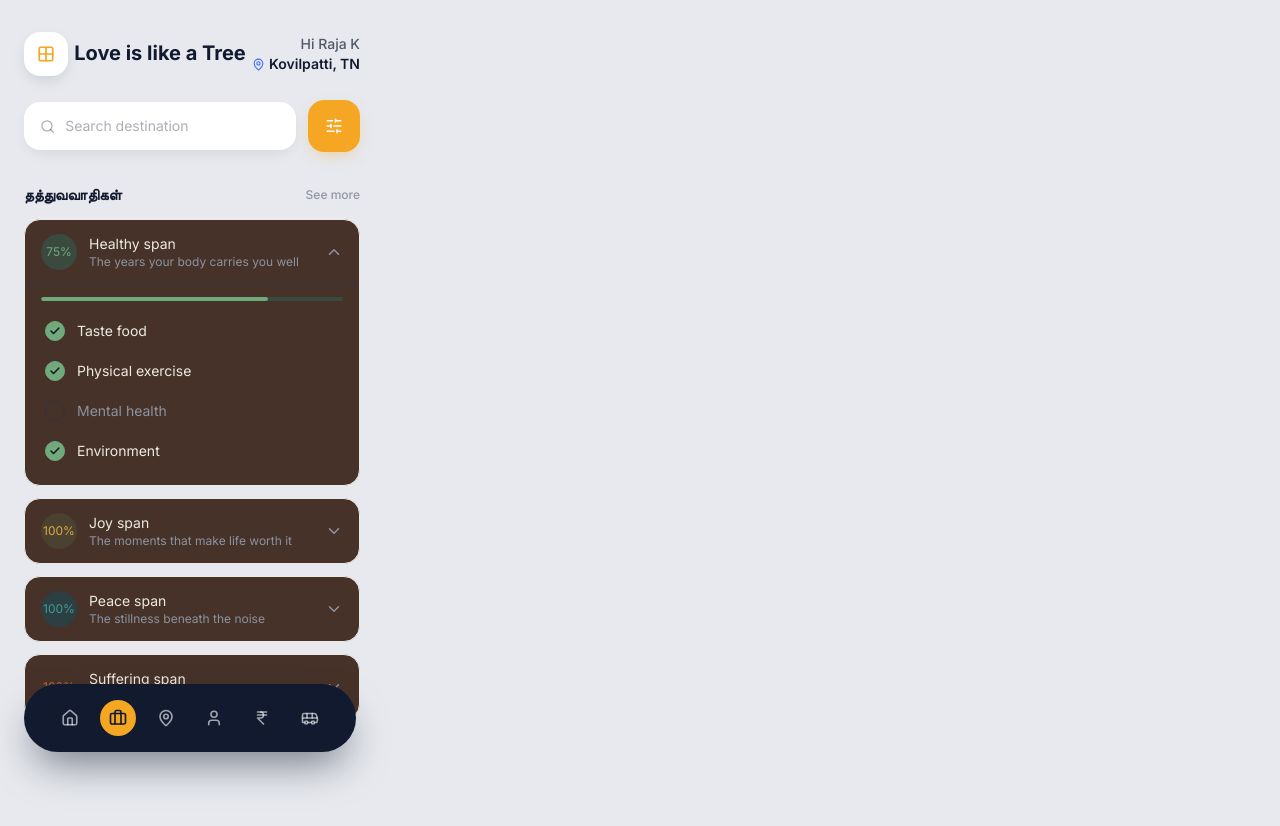
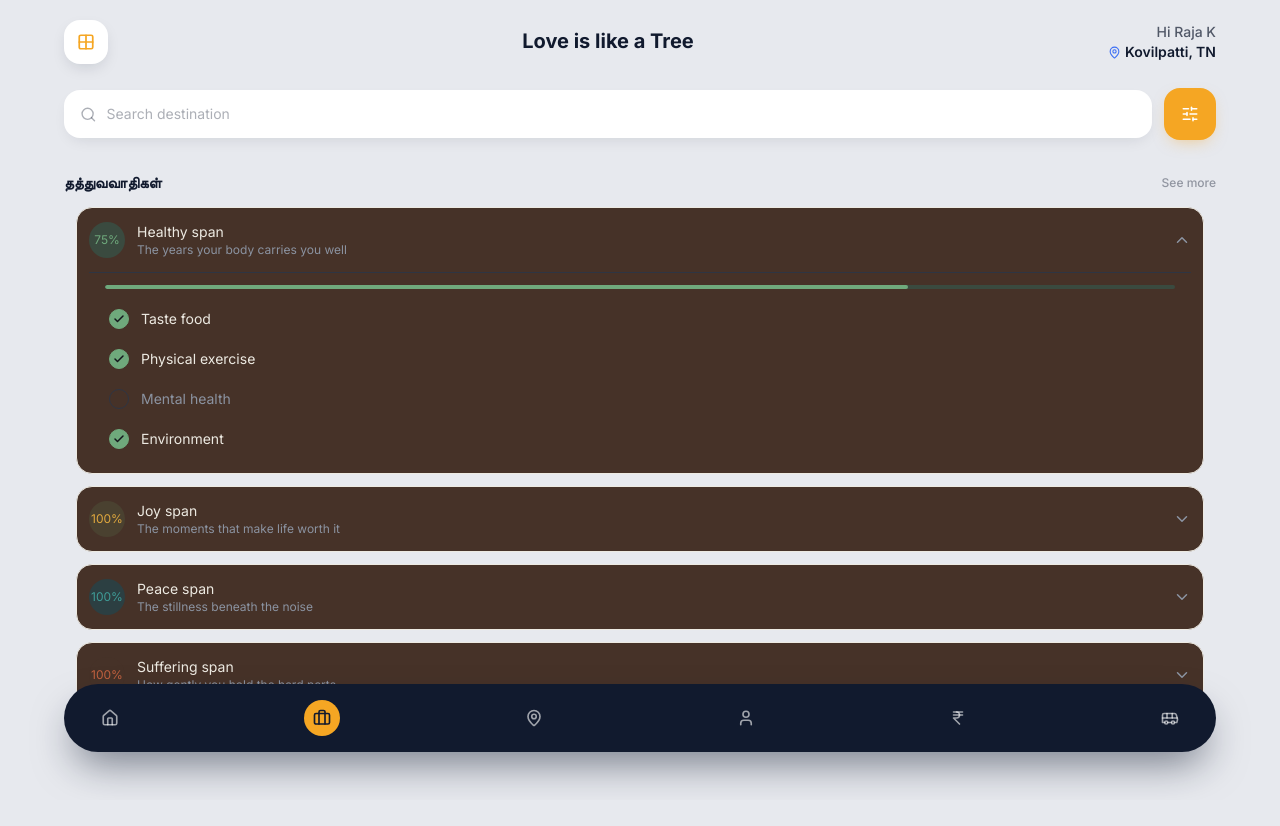
Before and after one commit to rajakuttralam/edge-on-life, a React (Vite) app: page /#/packages in a window 1280 px wide. Shown: the top 826 px of the page. After the commit the page ends 800 px from the top, so only its background shows below. Built offline with nearby package versions, Linux system fonts and the light colour scheme.

Commit message:
Deploy latest changes

```diff
--- a/src/App.tsx
+++ b/src/App.tsx
@@ -10,7 +10,6 @@ import Pilgrimages from "./screens/Pilgrimages";
 
 export default function App() {
 	return (
-		<div className="flex min-h-screen items-center justify-between max-w-sm">
 		<HashRouter>
 			<PhoneFrame>
 				<Routes>
@@ -24,6 +23,5 @@ export default function App() {
 				</Routes>
 			</PhoneFrame>
 		</HashRouter>
-		</div>
 	);
 }
--- a/src/components/BottomNav.tsx
+++ b/src/components/BottomNav.tsx
@@ -12,8 +12,8 @@ const items = [
 
 export default function BottomNav() {
 	return (
-		<div className="absolute  bottom-12 z-20 max-w-sm">
-			<nav className="flex items-center justify-between gap-3 rounded-full bg-[#111a2e] px-7 py-4 shadow-[0_20px_40px_-10px_rgba(17,26,46,0.55)]">
+		<div className="absolute bottom-12 z-20 w-[90vw] ">
+			<nav className="flex items-center justify-between gap-2 rounded-full bg-[#111a2e] px-7 py-4 shadow-[0_20px_40px_-10px_rgba(17,26,46,0.55)]">
 				{items.map(({ to, icon: Icon, label }) => (
 					<NavLink
 						key={to}
--- a/src/components/PhoneFrame.tsx
+++ b/src/components/PhoneFrame.tsx
@@ -1,22 +1,11 @@
 import type { ReactNode } from "react";
 import TopBar from "./TopBar";
-import SearchBar from "./SearchBar";
-import { Link } from "react-router-dom";
 import BottomNav from "./BottomNav";
 
 export default function PhoneFrame({ children }: { children: ReactNode }) {
 	return (
-		<div className="flex-1 max-h-full overflow-y-auto px-6 pb-32 pt-8">
+		<div className="flex flex-col justify-center items-center w-full">
 			<TopBar />
-			<div className="mt-6">
-				<SearchBar withFilter />
-			</div>
-			<div className="mt-8 flex items-center justify-between">
-				<h2 className="text-[15px] font-bold text-[#111a2e]">தத்துவவாதிகள்</h2>
-				<Link to="/packages" className="text-xs font-medium text-[#111a2e]/40">
-					See more
-				</Link>
-			</div>
 			{children}
 			<BottomNav />
 		</div>
--- a/src/components/TopBar.tsx
+++ b/src/components/TopBar.tsx
@@ -1,9 +1,11 @@
 import { Grid2x2, MapPin } from "lucide-react";
-import { NavLink } from "react-router-dom";
+import { Link, NavLink } from "react-router-dom";
+import SearchBar from "./SearchBar";
 
 export default function TopBar() {
 	return (
-		<div className="flex flex-row items-center justify-between">
+		<div className="w-[90vw] mt-5">
+			<div className="flex flex-row items-center justify-between ">
 				<button aria-label="Menu" className="flex h-11 w-11 items-center justify-center rounded-2xl bg-white text-[#111a2e] shadow-[0_6px_16px_-4px_rgba(15,23,41,0.15)]" >
 					<NavLink
 						key={'to'}
@@ -28,5 +30,15 @@ export default function TopBar() {
 					</p>
 				</div>
 			</div>
+			<div className="mt-6">
+				<SearchBar withFilter />
+			</div>
+			<div className="mt-8 flex items-center justify-between">
+				<h2 className="text-[15px] font-bold text-[#111a2e]">தத்துவவாதிகள்</h2>
+				<Link to="/packages" className="text-xs font-medium text-[#111a2e]/40">
+					See more
+				</Link>
+			</div>
+		</div>
 	);
 }
--- a/src/screens/ExperiaVilla.tsx
+++ b/src/screens/ExperiaVilla.tsx
@@ -1,4 +1,3 @@
-import BottomNav from "../components/BottomNav";
 import image from "./../assets/Villa.png"
 import { useState } from "react";
 import {
@@ -178,22 +177,19 @@ export default function ExperiaVilla() {
 
 
 	return (
-		<div className="flex flex-col min-h-screen items-center justify-center p-6"
-			style={{ background: "#0B0D11" }} >
-			<span
-				className="flex w-full max-h-[680px] overflow-y-auto text-white items-start justify-start p-3 rounded-full text-3xl"
-			>
+		<div className="flex flex-col  items-center justify-center" style={{ background: "#f8f8f8" }} >
+			{/* <span className="flex w-full overflow-y-auto text-white items-start justify-start p-3 rounded-full text-3xl" >
 				EXPERIA VILLA
-			</span>
-			<div className="">
+			</span> */}
+			<div className=" " >
 				<img
 					src={image}
 					alt={"name"}
-					className="p-3 object-cover transition-transform duration-300 group-hover:scale-105"
+					className="h-[50vh] w-full object-cover  transition-transform duration-300 group-hover:scale-105"
 				/>
 			</div>
-			<div className="flex min-h-screen items-center justify-center"
-				style={{ background: "#0B0D11" }} >
+			<div className="flex  items-center justify-center"
+				style={{ background: "#f8f8f8" }} >
 				<div className="relative w-full max-w-sm overflow-hidden rounded-3xl border"
 					style={{ background: COLORS.ink, borderColor: COLORS.hairline }}>
 					<div className="max-h-[780px] overflow-y-auto px-5 pb-24 pt-2">
@@ -280,7 +276,6 @@ export default function ExperiaVilla() {
 					</div>
 				</div>
 			</div>
-			<BottomNav />
 		</div>
 	);
 }
--- a/src/screens/Home.tsx
+++ b/src/screens/Home.tsx
@@ -5,7 +5,7 @@ export default function Home() {
 	const placeCards = destinations.slice(0, 4);
 
 	return (
-		<div className="mt-3 grid grid-cols-2 gap-3">
+		<div className="mt-3 grid grid-cols-2 gap-3 w-[90%]">
 			{placeCards.map((p) => (
 				<PlaceCard key={p.id} place={p} />
 			))}
--- a/src/screens/PackageList.tsx
+++ b/src/screens/PackageList.tsx
@@ -111,17 +111,17 @@ export default function LifeSpanWellnessPage() {
 		);
 	};
 	return (
-		<div className="mt-3 grid grid-cols-1 gap-3">
+		<div className="grid gap-3 px-3 w-[90%] mt-3">
 			{spans.map((s) => {
 				const isOpen = expanded === s.id;
 				const p = pct(s.factors);
 				return (
 					<div key={s.id}
-						className="overflow-hidden rounded-2xl border"
+						className="overflow-hidden rounded-2xl px-3 border"
 						style={{ borderColor: COLORS.bone, background: COLORS.rustDim }} >
 						<button
 							onClick={() => setExpanded(isOpen ? null : s.id)}
-							className="flex w-full items-center justify-between px-4 py-3.5 text-left"
+							className="flex w-full items-center justify-between py-3.5 text-left"
 							aria-expanded={isOpen} >
 							<div className="flex items-center gap-3">
 								<span
@@ -148,7 +148,6 @@ export default function LifeSpanWellnessPage() {
 								aria-hidden="true"
 							/>
 						</button>
-
 						{isOpen && (
 							<div
 								className="flex flex-col gap-1 px-4 pb-4"
--- a/src/screens/Philosophy.tsx
+++ b/src/screens/Philosophy.tsx
@@ -119,10 +119,7 @@ export default function Philosophy() {
 	};
 
 	return (
-		<div className="relative w-full max-w-sm overflow-hidden rounded-3xl border"
-		>
-			<div className="max-h-[680px] overflow-y-auto px-5 pb-24 pt-2">
-				<div className="mt-7 flex flex-col gap-3">
+		<div className="mt-7 flex flex-col gap-3 w-[90%]">
 			{spans.map((s) => {
 				const isOpen = expanded === s.id;
 				const p = pct(s.factors);
@@ -202,7 +199,5 @@ export default function Philosophy() {
 				);
 			})}
 		</div>
-			</div>
-		</div>
 	);
 }
```
Lines whose indentation alone changed are shown as unchanged.
